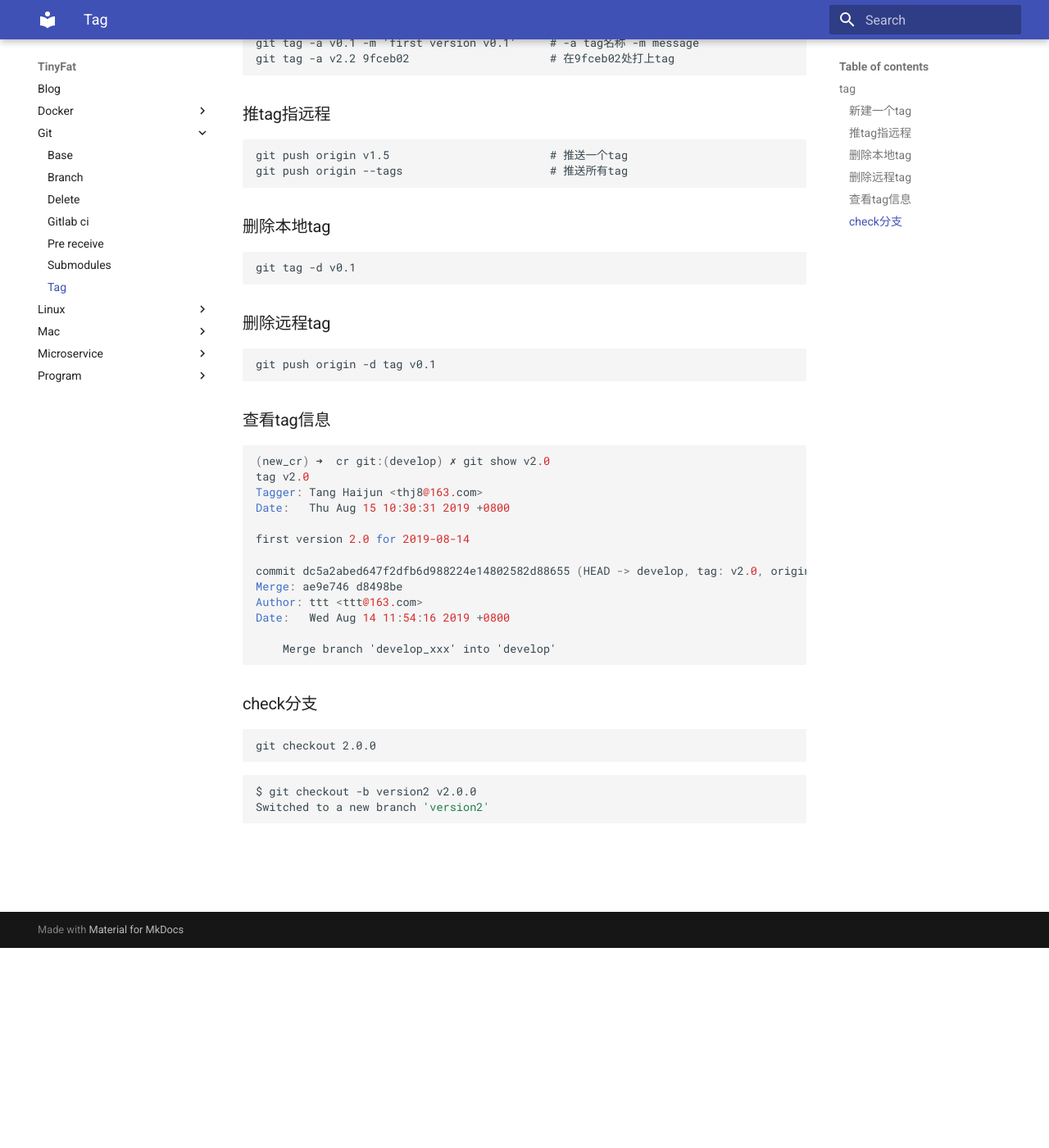
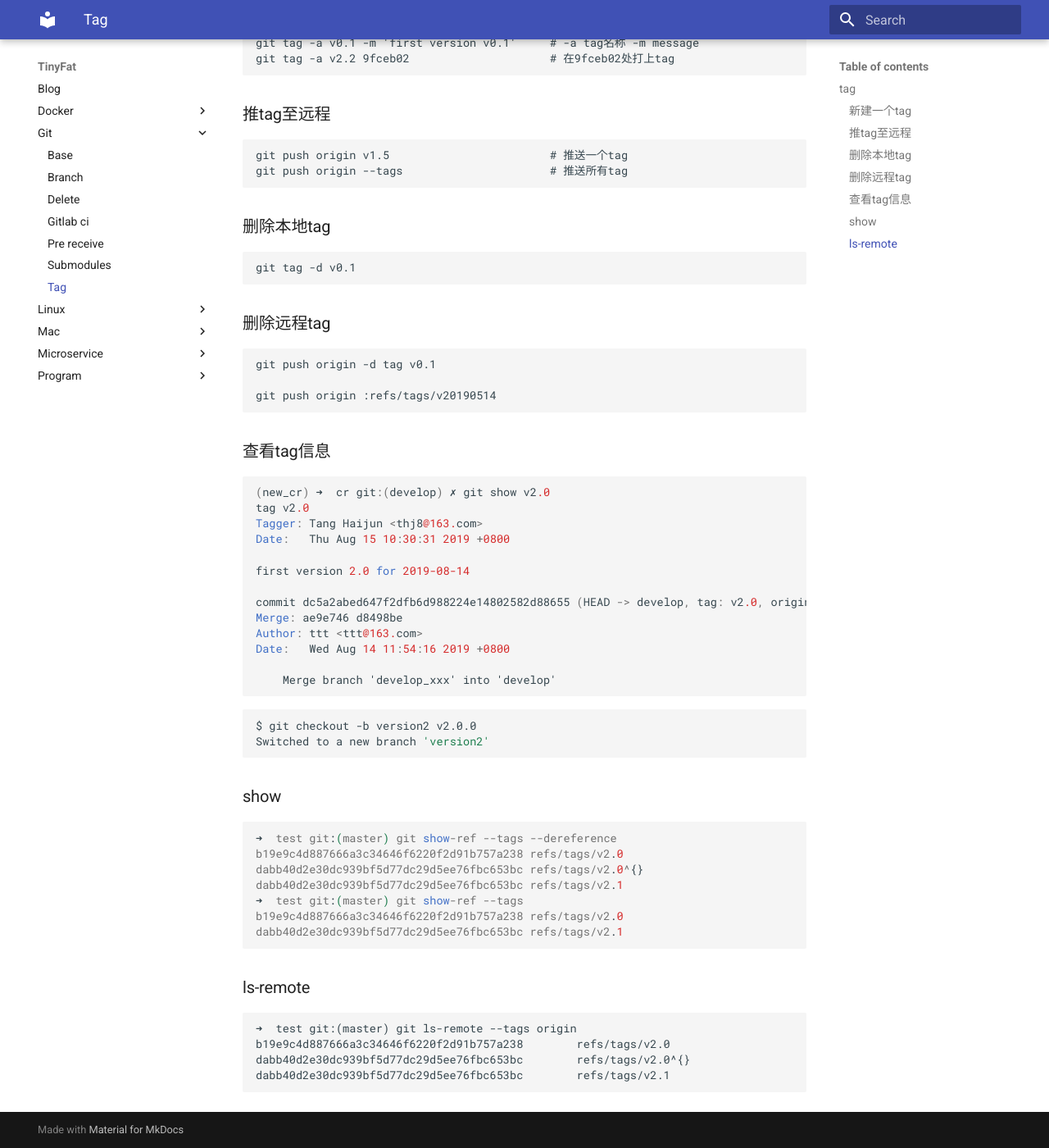
Before and after one commit to thj8/blog, an MkDocs documentation site: the page built from docs/Git/tag.md, in a window 1280 px wide and 1400 px high, scrolled down 244 px. Shown: the whole window at 82% size. Built offline with MkDocs 1.6.1 and Material for MkDocs 9.7.7, drawn with Linux system fonts in a browser that asks for light colours.

Commit message:
update git doc

````diff
--- a/docs/Git/tag.md
+++ b/docs/Git/tag.md
@@ -6,7 +6,7 @@ git tag -a v0.1 -m 'first version v0.1'     # -a tag名称 -m message
 git tag -a v2.2 9fceb02                     # 在9fceb02处打上tag
 ```
 
-### 推tag指远程
+### 推tag至远程
 
 ```
 git push origin v1.5                        # 推送一个tag
@@ -23,6 +23,8 @@ git tag -d v0.1
 
 ```
 git push origin -d tag v0.1
+
+git push origin :refs/tags/v20190514
 ```
 
 ### 查看tag信息
@@ -44,12 +46,28 @@ Date:   Wed Aug 14 11:54:16 2019 +0800
 
 ```
 
-### check分支
-```
-git checkout 2.0.0
-```
-
 ```
 $ git checkout -b version2 v2.0.0
 Switched to a new branch 'version2'
 ```
+
+### show
+
+```
+➜  test git:(master) git show-ref --tags --dereference
+b19e9c4d887666a3c34646f6220f2d91b757a238 refs/tags/v2.0
+dabb40d2e30dc939bf5d77dc29d5ee76fbc653bc refs/tags/v2.0^{}
+dabb40d2e30dc939bf5d77dc29d5ee76fbc653bc refs/tags/v2.1
+➜  test git:(master) git show-ref --tags
+b19e9c4d887666a3c34646f6220f2d91b757a238 refs/tags/v2.0
+dabb40d2e30dc939bf5d77dc29d5ee76fbc653bc refs/tags/v2.1
+```
+
+### ls-remote
+
+```
+➜  test git:(master) git ls-remote --tags origin
+b19e9c4d887666a3c34646f6220f2d91b757a238        refs/tags/v2.0
+dabb40d2e30dc939bf5d77dc29d5ee76fbc653bc        refs/tags/v2.0^{}
+dabb40d2e30dc939bf5d77dc29d5ee76fbc653bc        refs/tags/v2.1
+```
````
Also changed, not shown: docs/Git/branch.md (+13 -0 lines).
